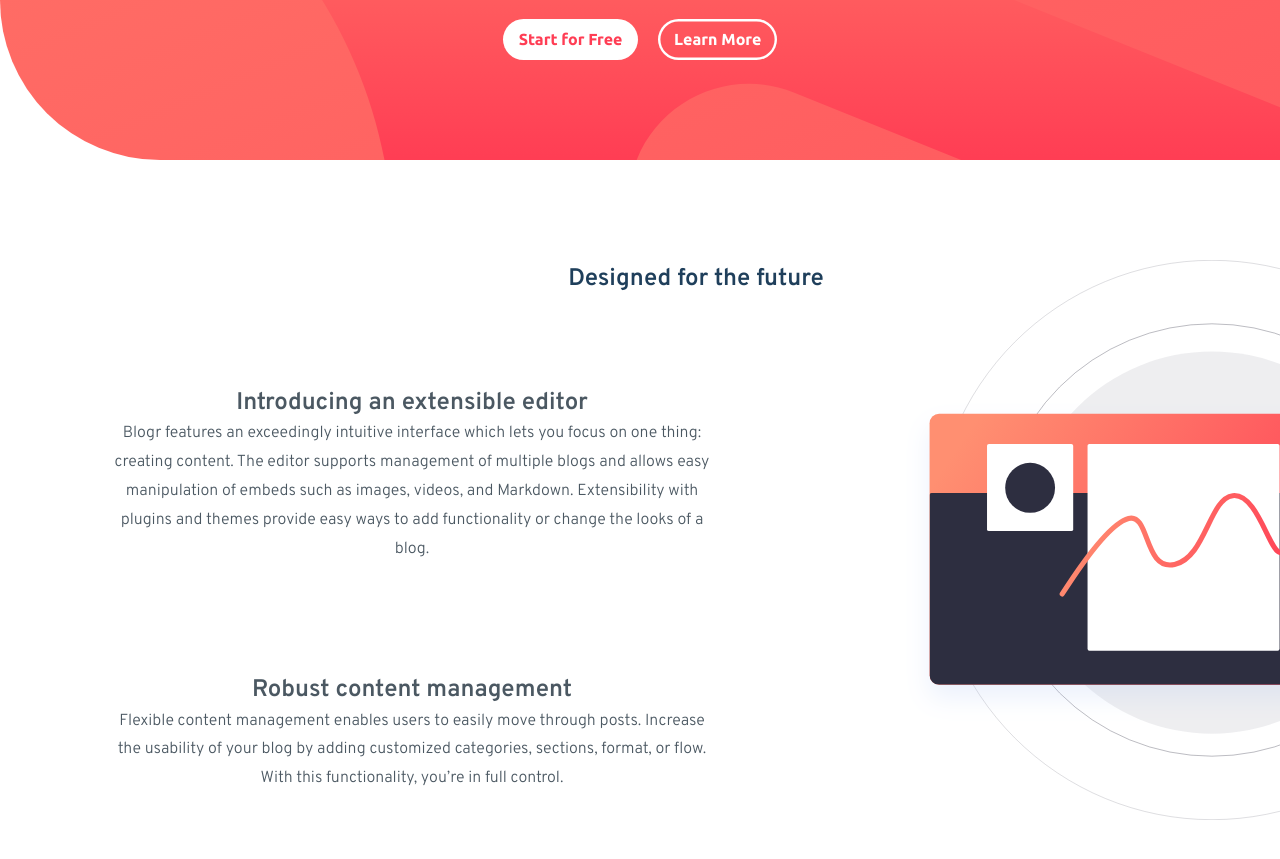
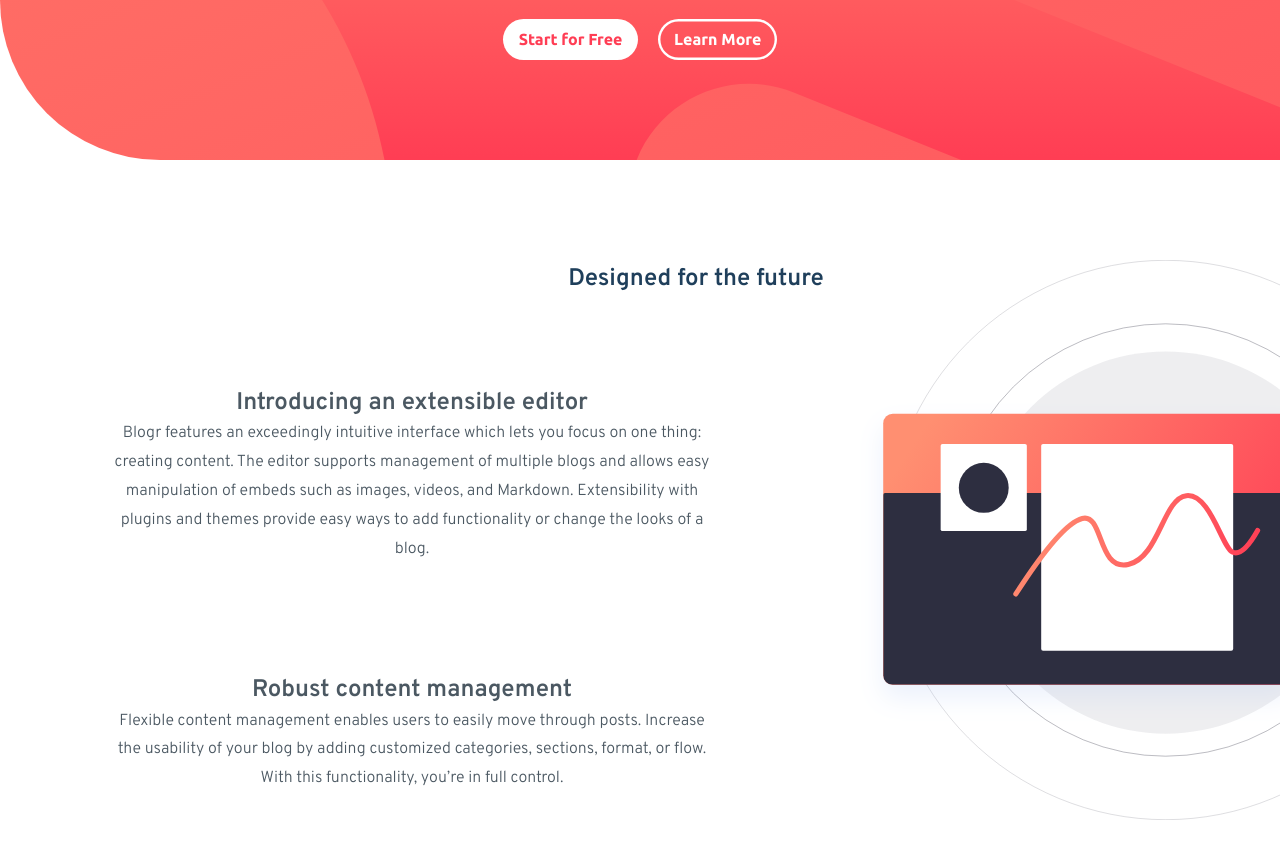
Before and after one commit to AngryMorrocoy/blogr-landing-page, a plain HTML site: page index.html in a window 1280 px wide. Shown: the part 281-1140 px from the top of the page. Drawn offline with Linux system fonts and the light colour scheme.

Commit message:
Solved location of first image

```diff
--- a/styles.css
+++ b/styles.css
@@ -635,7 +635,7 @@ body.no-scroll {
     right:  -20%;
     bottom: -20%;
 
-    transform: translateX(25%);
+    transform: translateX(19%);
   }
 
   .dark-section {
```
